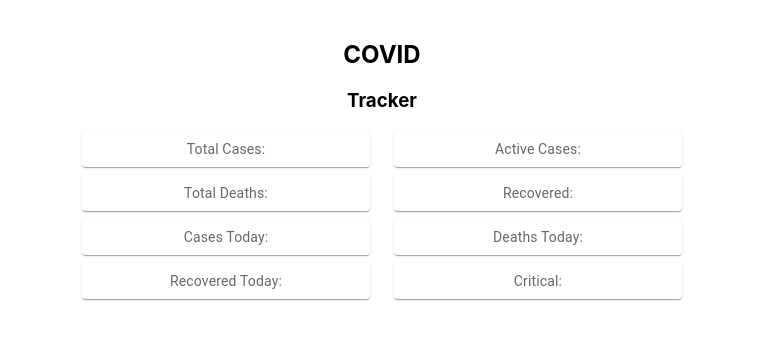
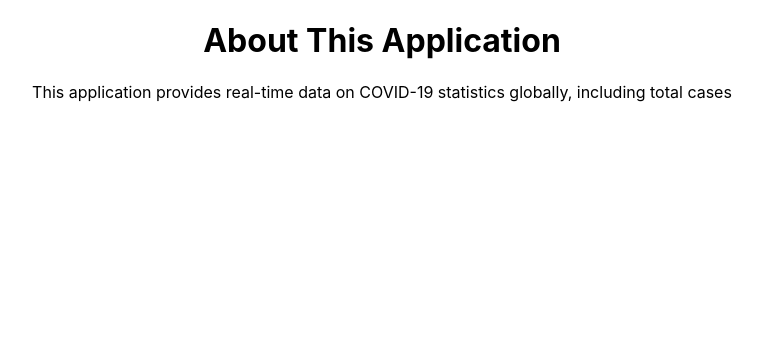
Before and after one commit to harisnaeem7/covidtrackerapp, a React (Create React App) app: page /about in a window 1280 px wide. Shown: the top 340 px of the page, without its empty margins (258-1020 px from the left). Built offline with nearby package versions, Linux system fonts and the light colour scheme; no server answers.

Commit message:
Routing added

```diff
--- a/package.json
+++ b/package.json
@@ -12,6 +12,7 @@
     "@testing-library/user-event": "^13.5.0",
     "react": "^19.1.0",
     "react-dom": "^19.1.0",
+    "react-router-dom": "^7.7.0",
     "react-scripts": "5.0.1",
     "web-vitals": "^2.1.4"
   },
--- a/src/App.js
+++ b/src/App.js
@@ -1,10 +1,12 @@
 import './App.css';
 import MainPage from './MainPage';
+import Routing from './Routing';
 
 function App() {
   return (
     <div className="App">
-       <MainPage />
+      <Routing/>
+
     </div>
   );
 }
--- /dev/null
+++ b/src/Components/About.js
@@ -0,0 +1,11 @@
+import React from 'react';
+
+const About = () => {
+    return <div>
+        <h1>About This Application</h1>
+        <p>This application provides real-time data on COVID-19 statistics globally, including total cases
+   </p>
+    </div>;
+}
+
+export default About;
--- /dev/null
+++ b/src/Components/Countries.js
@@ -0,0 +1,9 @@
+import React from 'react';
+
+const Countries = () => {
+    return <div>
+        <h1>Data for each country</h1>
+    </div>;
+}
+
+export default Countries;
--- /dev/null
+++ b/src/Routing.js
@@ -0,0 +1,22 @@
+import React from 'react';
+import {
+    BrowserRouter as Router,
+    Routes,
+    Route
+  } from "react-router-dom";
+  import Countries from './Components/Countries';
+  import About from './Components/About';
+  import MainPage from './MainPage';
+
+const Routing = () => {
+    return(
+    <Router>
+<Routes>
+    <Route exact path="/" element={<MainPage/>}/>
+    <Route path="/country" element={<Countries/>}/>
+    <Route path="/about" element={<About/>}/>
+</Routes>
+    </Router>)
+}
+
+export default Routing;
```
Also changed, not shown: 1 other file (tests, documents, lock files or other folders).
